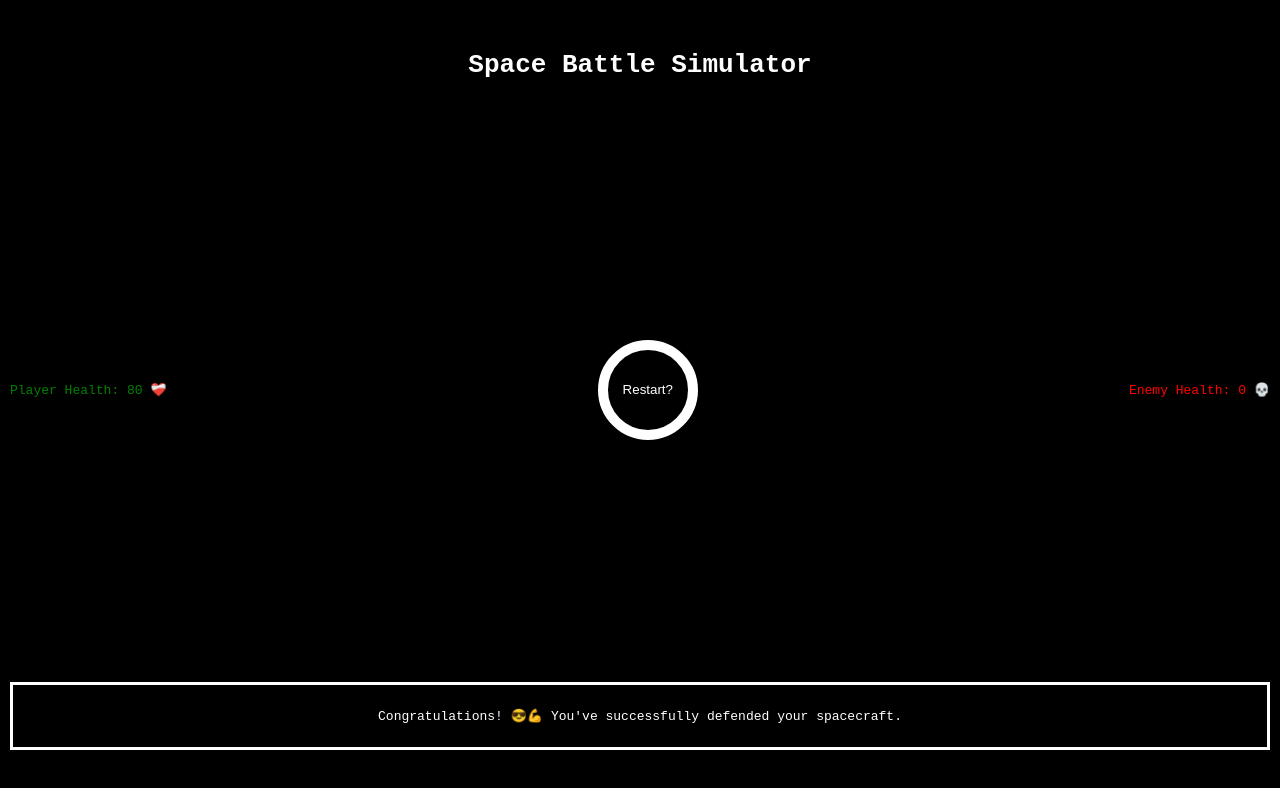
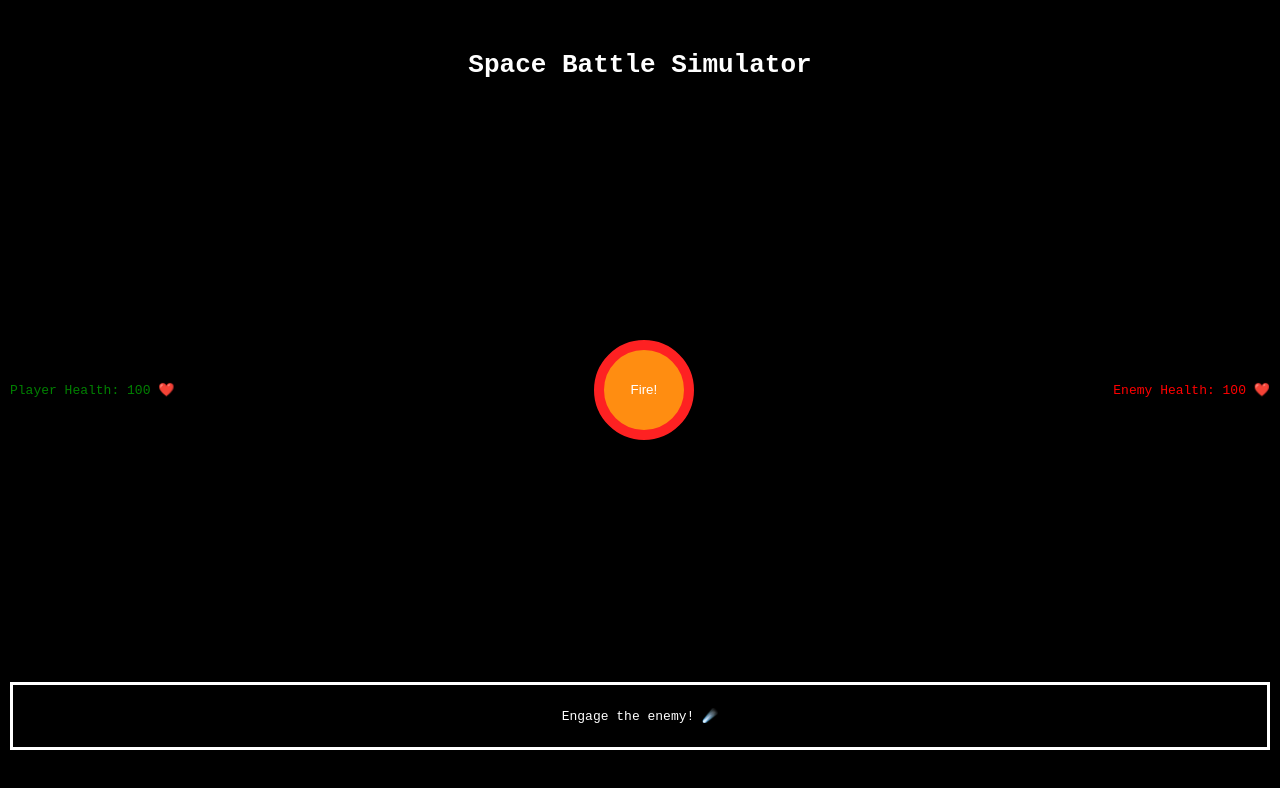
Before and after one commit to jds2501/space-battle-simulator, a React (Vite) app: page / in a window 1280 px wide. Shown: the top 788 px of the page. Built offline with nearby package versions, Linux system fonts and the light colour scheme.

Commit message:
Added fire & restart handlers

```diff
--- a/src/SpaceBattleSimulator.jsx
+++ b/src/SpaceBattleSimulator.jsx
@@ -1,11 +1,47 @@
+import { useState } from "react";
 import BattleStatus from "./BattleStatus";
 import PlayerAction from "./PlayerAction";
 import PlayerHealth from "./PlayerHealth";
 import "./SpaceBattleSimulator.css";
 
-function SpaceBattleSimulator({ }) {
-    let enemyHealth = 0;
-    let playerHealth = 80;
+function getRandomNum(range) {
+    return Math.floor(Math.random() * range);
+}
+
+function getResultingHealth(currentHealth, damage) {
+    let newPlayerHealth = currentHealth - damage;
+
+    if (newPlayerHealth < 0) {
+        newPlayerHealth = 0;
+    }
+
+    return newPlayerHealth;
+}
+
+function SpaceBattleSimulator({ playerDamageRange = 30, enemyDamageRange = 30 }) {
+    const [enemyHealth, setEnemyHealth] = useState(100);
+    const [playerHealth, setPlayerHealth] = useState(100);
+
+    function fire() {
+        const playerDamage = getRandomNum(playerDamageRange);
+        setPlayerHealth(playerHealth => getResultingHealth(playerHealth, playerDamage));
+
+        const enemyDamage = getRandomNum(enemyDamageRange);
+        setEnemyHealth(enemyHealth => getResultingHealth(enemyHealth, enemyDamage));
+    }
+
+    function restart() {
+        setEnemyHealth(100);
+        setPlayerHealth(100);
+    }
+
+    function action() {
+        if (enemyHealth === 0 || playerHealth === 0) {
+            restart();
+        } else {
+            fire();
+        }
+    }
 
     return (
         <div className="Space-Battle-Simulator">
@@ -14,9 +50,7 @@ function SpaceBattleSimulator({ }) {
             </div>
             <div className="Space-Battle-Simulator-Health-Actions">
                 <PlayerHealth name={"Player"} health={playerHealth} color={"green"} />
-                <PlayerAction playerHealth={playerHealth} enemyHealth={enemyHealth} actionCallback={() => {
-                    console.log("Click!");
-                }} />
+                <PlayerAction playerHealth={playerHealth} enemyHealth={enemyHealth} actionCallback={action} />
                 <PlayerHealth name={"Enemy"} health={enemyHealth} color={"red"} />
             </div>
             <BattleStatus playerHealth={playerHealth} enemyHealth={enemyHealth} />
```
